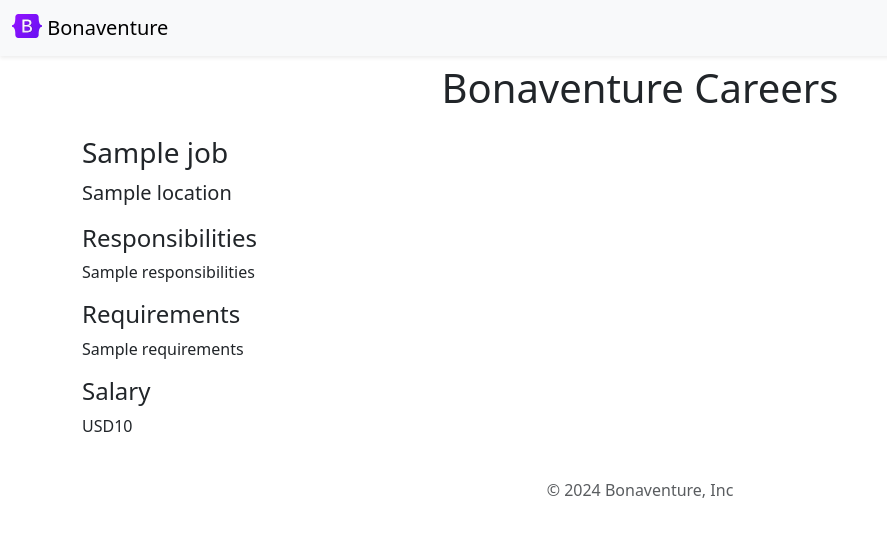
After one commit to kakieosita/bonaventure-careers, a Flask app: template templates/jobpage.html in a window 1280 px wide. The commit adds this page. Shown: the top 537 px of the page, without its empty margins (0-887 px from the left). Run offline with Flask 3, Linux system fonts and the light colour scheme; the template is opened without the code that fills it: most values are stand-ins (such as "Sample title", 1, 10 or a date in 2020).

Commit message:
dynamic pages

```diff
--- a/main.py
+++ b/main.py
@@ -1,6 +1,7 @@
 from flask import Flask, render_template, jsonify
 from database import engine
 from sqlalchemy import text
+from database import load_job_from_db
 
 app = Flask(__name__)
 
@@ -33,5 +34,11 @@ def list_jobs():
     return jsonify(load_jobs_from_db())
 
 
+@app.route("/job/<id>")
+def show_job(id):
+    job = load_job_from_db(id)
+    return render_template("jobpage.html", job=job)
+
+
 if __name__ == '__main__':
     app.run(debug=True)
--- /dev/null
+++ b/templates/bootstrap.html
@@ -0,0 +1,3 @@
+<meta charset="UTF-8">
+    <meta name="viewport" content="width=device-width, initial-scale=1">
+     <link href="https://cdn.jsdelivr.net/npm/bootstrap@5.3.3/dist/css/bootstrap.min.css" rel="stylesheet" integrity="sha384-QWTKZyjpPEjISv5WaRU9OFeRpok6YctnYmDr5pNlyT2bRjXh0JMhjY6hW+ALEwIH" crossorigin="anonymous">
--- a/templates/job.html
+++ b/templates/job.html
@@ -9,6 +9,6 @@
             </div>
         </div>
      <div class="col-2">
-      <a href="mailto:kakieosita@gmail.com?subject=Application%20for%20{{job['title']}}&body=My%20name%3A%20%3Cyour%20name%20here%3E%0D%0A%0D%0AMy%20Resume%20link%3A%20%3Cresume%20link%3E%0D%0A%0D%0AMy%20LinkedIn%20link%3A%3Clinkedin%20link%3E" type="button" class="btn btn-outline-primary">Apply</a>
+      <a href="/job/{{job['id']}}" type="button" class="btn btn-outline-primary">Apply</a>
     </div>
      </div>
--- /dev/null
+++ b/templates/jobpage.html
@@ -0,0 +1,28 @@
+<!DOCTYPE html>
+<html lang="en">
+<head>
+    {% include 'bootstrap.html' %}
+    <title>{{job.title}}- Bonaventure Careers</title>
+</head>
+<body>
+{% include 'nav.html' %}
+
+<div class="container">
+    <h1 class="text-center mt-2 mb-4">Bonaventure Careers</h1>
+
+
+<h3 class="mb-2">{{job.title}}</h3>
+
+<p class="lead mt-0">{{job.location}}</p>
+
+<h4>Responsibilities</h4>
+<p>{{job.responsibilities}}</p>
+<h4>Requirements</h4>
+<p>{{job.requirements}}</p>
+    <h4>Salary</h4>
+<p>{{job.currency}}{{job.salary}}</p>
+</div>
+
+{% include 'footer.html' %}
+</body>
+</html>
--- a/templates/nav.html
+++ b/templates/nav.html
@@ -1,6 +1,6 @@
 <nav class="navbar bg-body-tertiary shadow-sm fixed-top bg-white">
   <div class="container-fluid">
-    <a class="navbar-brand" href="#">
+    <a class="navbar-brand" href="/">
       <img src="/static/bootstrap-logo.svg" alt="Logo" width="30" height="24" class="d-inline-block align-text-top">
       Bonaventure
     </a>
```
Also changed, not shown: database.py (+30 -4 lines), templates/banner.html (added, +9 -0 lines), templates/home.html (+4 -12 lines).
